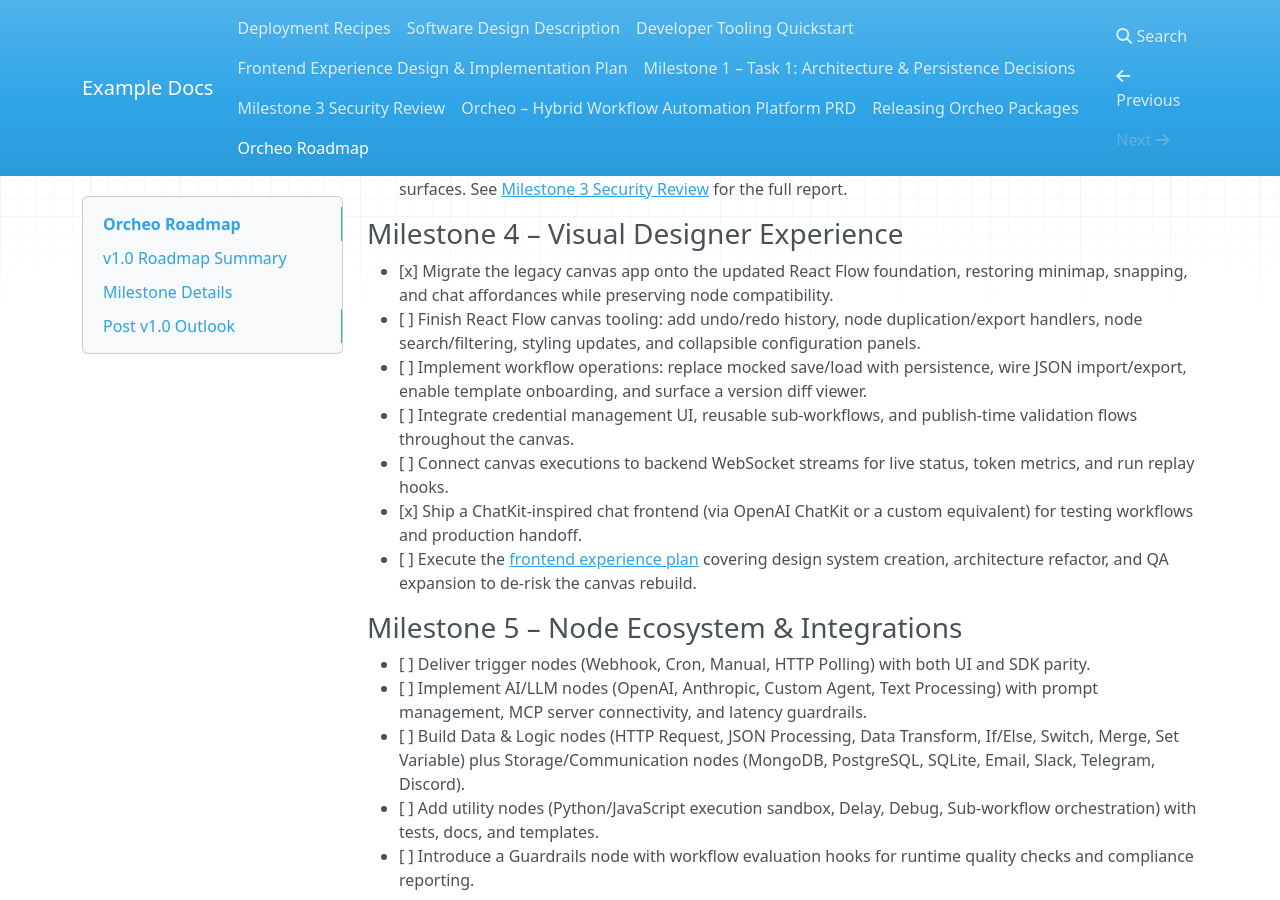
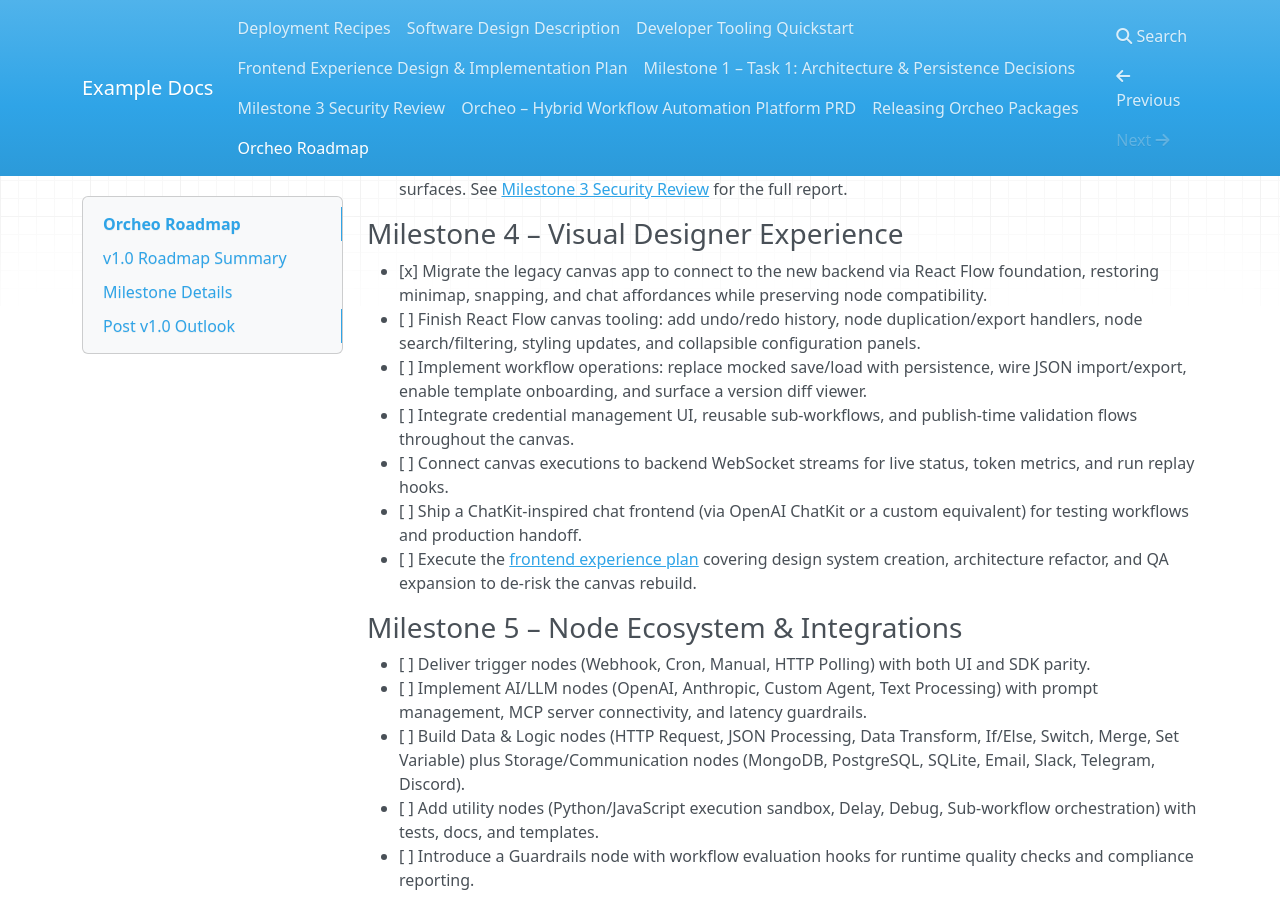
Before and after one commit to ShaojieJiang/orcheo, an MkDocs documentation site: the page built from docs/roadmap.md, in a window 1280 px wide and 900 px high, scrolled down 1631 px. Built offline with MkDocs 1.6.1, drawn with Linux system fonts in a browser that asks for light colours; nearby versions of some CDN libraries.

Commit message:
docs: clarify canvas migration purpose and update ChatKit task status
- Update frontend_plan.md and roadmap.md to clarify that canvas migration was about connecting to new backend, not refreshing the surface
- Mark OpenAI ChatKit support as unfinished task in roadmap

Co-authored-by: Shaojie Jiang <ShaojieJiang@users.noreply.github.com>

```diff
--- a/docs/roadmap.md
+++ b/docs/roadmap.md
@@ -42,12 +42,12 @@ This roadmap consolidates Orcheo's milestone sequencing and task backlog in a si
 - [x] Run security reviews, penetration tests, and threat modeling across vault, triggers, and execution surfaces. See [Milestone 3 Security Review](./milestone3_security_review.md) for the full report.
 
 ### Milestone 4 – Visual Designer Experience
-- [x] Migrate the legacy canvas app onto the updated React Flow foundation, restoring minimap, snapping, and chat affordances while preserving node compatibility.
+- [x] Migrate the legacy canvas app to connect to the new backend via React Flow foundation, restoring minimap, snapping, and chat affordances while preserving node compatibility.
 - [ ] Finish React Flow canvas tooling: add undo/redo history, node duplication/export handlers, node search/filtering, styling updates, and collapsible configuration panels.
 - [ ] Implement workflow operations: replace mocked save/load with persistence, wire JSON import/export, enable template onboarding, and surface a version diff viewer.
 - [ ] Integrate credential management UI, reusable sub-workflows, and publish-time validation flows throughout the canvas.
 - [ ] Connect canvas executions to backend WebSocket streams for live status, token metrics, and run replay hooks.
-- [x] Ship a ChatKit-inspired chat frontend (via OpenAI ChatKit or a custom equivalent) for testing workflows and production handoff.
+- [ ] Ship a ChatKit-inspired chat frontend (via OpenAI ChatKit or a custom equivalent) for testing workflows and production handoff.
 - [ ] Execute the [frontend experience plan](./frontend_plan.md) covering design system creation, architecture refactor, and QA expansion to de-risk the canvas rebuild.
 
 ### Milestone 5 – Node Ecosystem & Integrations
```
Also changed, not shown: docs/frontend_plan.md (+1 -1 lines).
